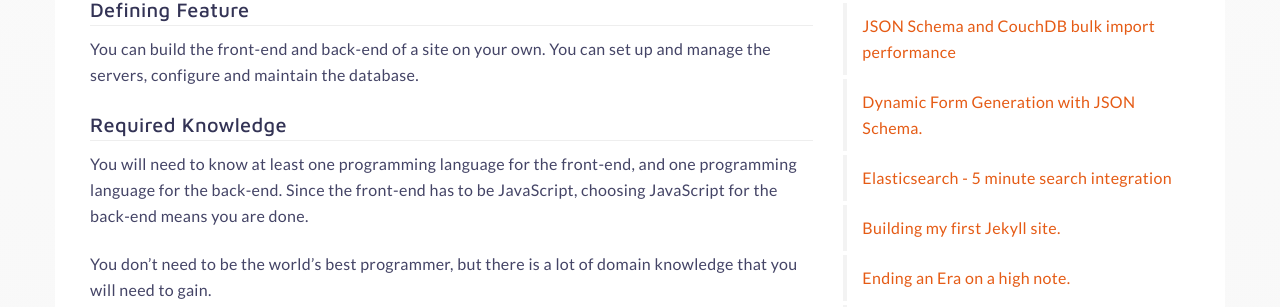
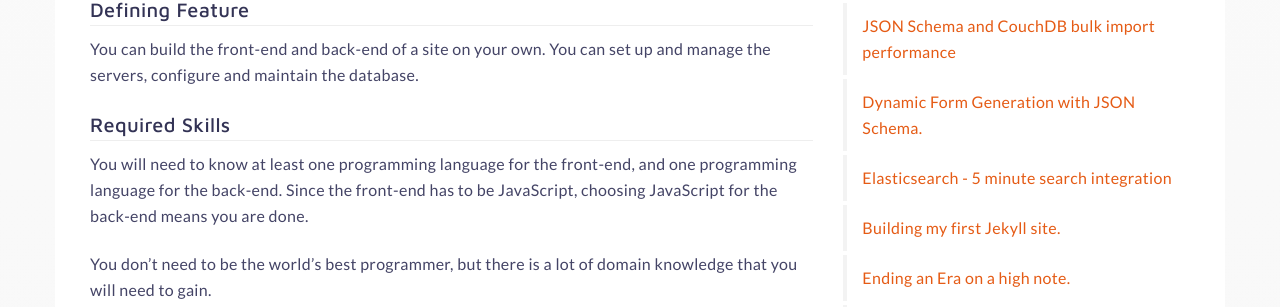
Before and after one commit to AdrianRossouw/daemon-co-za, a Jekyll site: the page built from _posts/articles/2014-04-25-what-does-full-stack-mean.md, in a window 1280 px wide and 900 px high, scrolled down 2104 px. Shown: the part 147-454 px from the top of the window. Built offline with Jekyll 4.4.1, drawn with Linux system fonts in a browser that asks for light colours; comment, search, counter and statistics services are not loaded.

Commit message:
skills/knowledge

```diff
--- a/_posts/articles/2014-04-25-what-does-full-stack-mean.md
+++ b/_posts/articles/2014-04-25-what-does-full-stack-mean.md
@@ -49,7 +49,7 @@ I think it is a valid definition, because it really depends on what you consider
 ### Defining Feature
 You can build the front-end and back-end of a site on your own. You can set up and manage the servers, configure and maintain the database.
 
-### Required Knowledge
+### Required Skills
 
 You will need to know at least one programming language for the front-end, and one programming language for the back-end. Since the front-end has to be JavaScript, choosing JavaScript for the back-end means you are done.
 
@@ -88,7 +88,7 @@ From this perspective, you are looking as the "stack" as being the entire distri
   <footer>Keith Adams</footer>
 </blockquote>
 
-## Required Skills
+### Required Skills
 
 You need to have a solid level of experience in a few different languages (you shouldnt just be a "all i know is java so i do everything in java" programmer). Industry best practices such as version control, testing and backups, and various development metholodogies will be second nature to you at this point.
 
```
